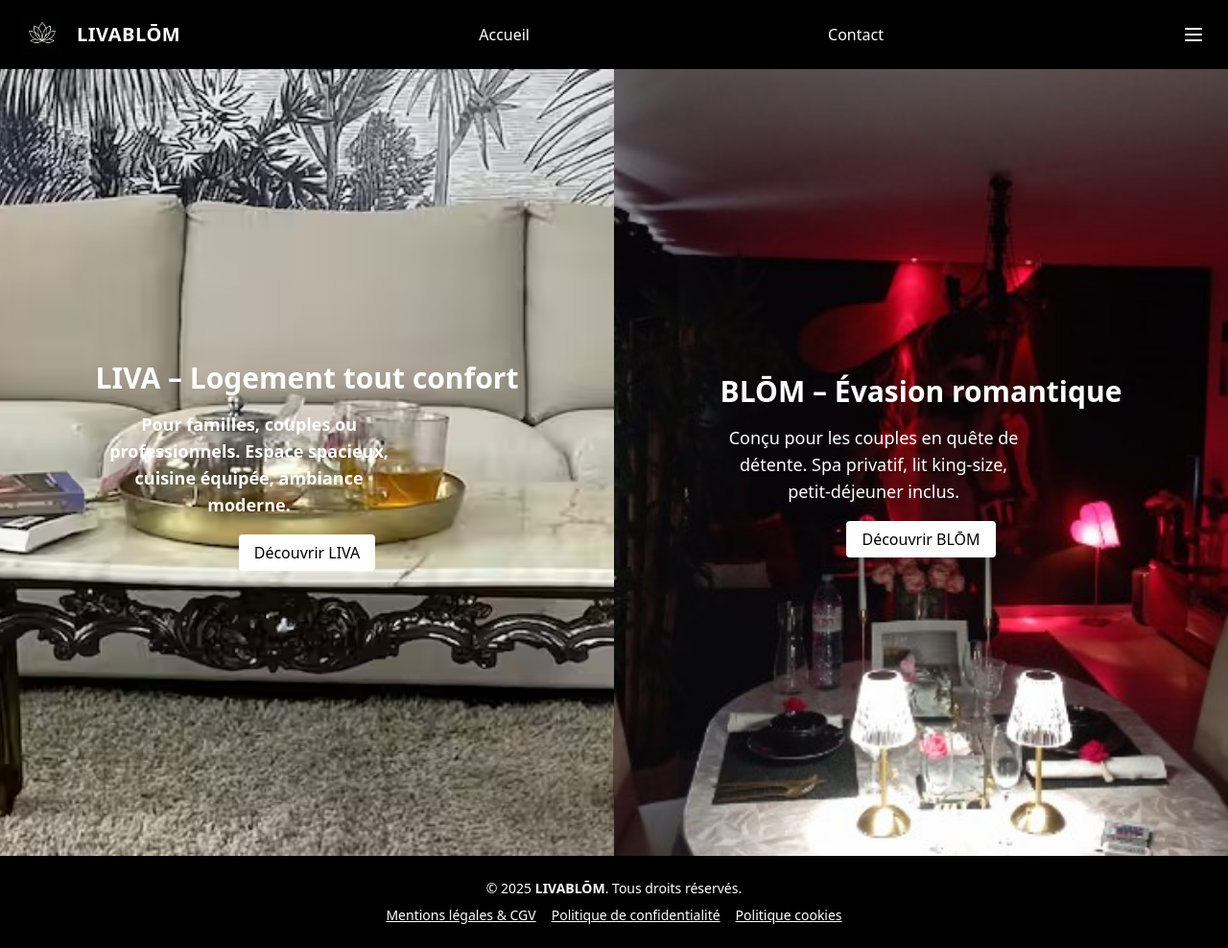
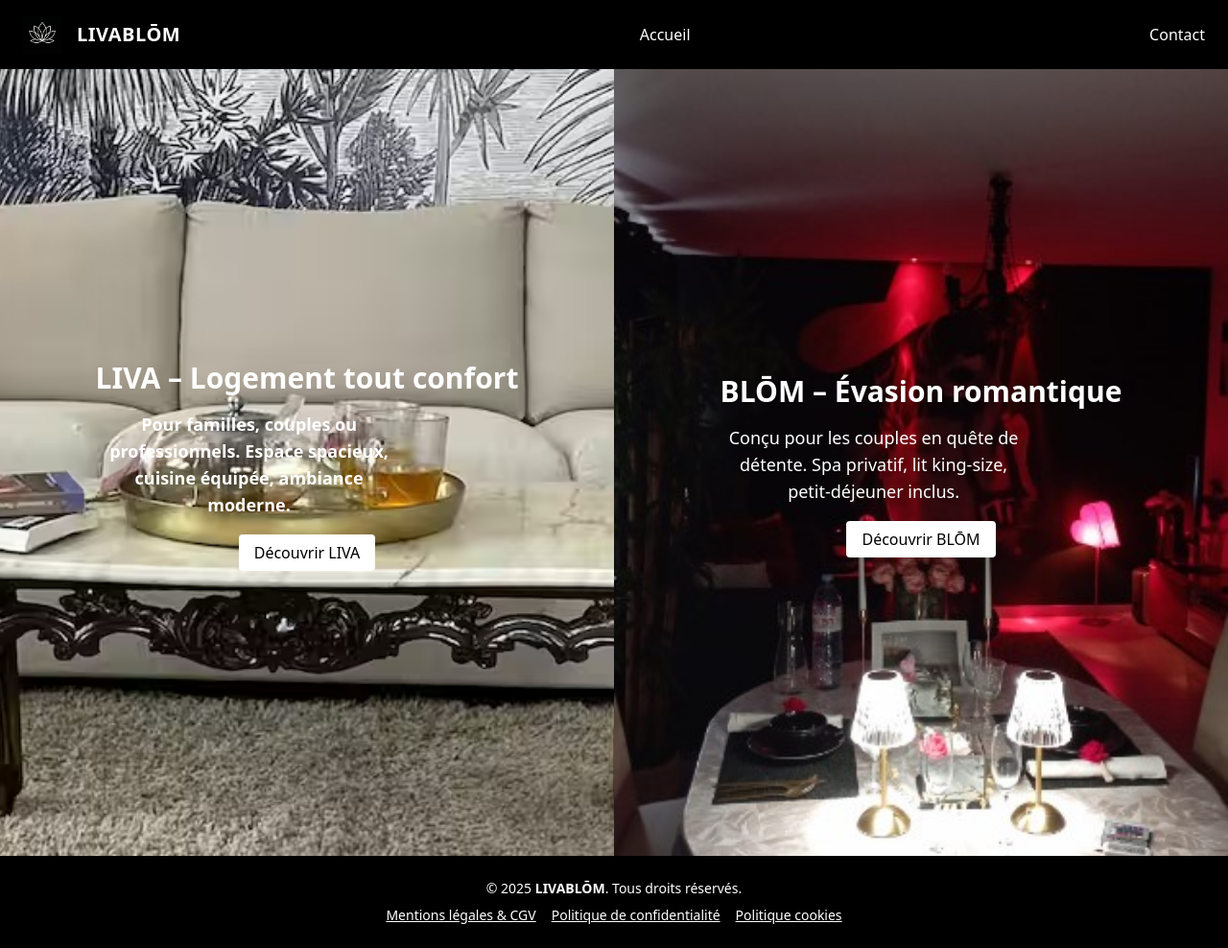
Before and after one commit to LIVABLOM/LIVABLOM, a Jekyll site: the page built from index.md, in a window 1280 px wide. Shown: the whole page at 96% size. Built offline with Jekyll 4.4.1, drawn with Linux system fonts in a browser that asks for light colours; comment, search, counter and statistics services are not loaded.

Commit message:
Update default.html

```diff
--- a/_layouts/default.html
+++ b/_layouts/default.html
@@ -152,14 +152,28 @@
       {% endif %}
     </nav>
 
-    <!-- Hamburger + Menu mobile -->
-    <button id="menu-toggle" class="focus:outline-none" aria-label="Ouvrir le menu">
-  <svg class="w-6 h-6" fill="none" stroke="currentColor" viewBox="0 0 24 24">
-    <path stroke-linecap="round" stroke-linejoin="round" stroke-width="2"
-          d="M4 6h16M4 12h16M4 18h16"/>
-  </svg>
-</button>
 
+    <div id="mobile-menu" class="hidden absolute right-0 top-10 bg-black rounded shadow-lg flex-col space-y-2 text-sm p-4 z-50">
+        <a href="{{ site.baseurl }}/" class="hover:underline">Accueil</a>
+
+        {% if page.url contains 'liva' %}
+          <a href="{{ site.baseurl }}/galerie-liva" class="hover:underline">Galerie</a>
+          <a href="{{ site.baseurl }}/prestations-liva" class="hover:underline">Prestations</a>
+        {% elsif page.url contains 'blom' %}
+          <a href="{{ site.baseurl }}/galerie-blom" class="hover:underline">Galerie</a>
+          <a href="{{ site.baseurl }}/prestations-blom" class="hover:underline">Prestations</a>
+        {% elsif page.url == '/' %}
+          <!-- Pas de lien Galerie sur la page d'accueil -->
+          <a href="{{ site.baseurl }}/prestations" class="hover:underline">Prestations</a>
+          <a href="{{ site.baseurl }}/contact" class="hover:underline">Contact</a>
+        {% else %}
+          <a href="{{ site.baseurl }}/galerie" class="hover:underline">Galerie</a>
+          <a href="{{ site.baseurl }}/prestations" class="hover:underline">Prestations</a>
+          <a href="{{ site.baseurl }}/contact" class="hover:underline">Contact</a>
+        {% endif %}
+      </div>
+    </div>
+  </div>
 </header>
 
 <main class="flex-grow">
```
